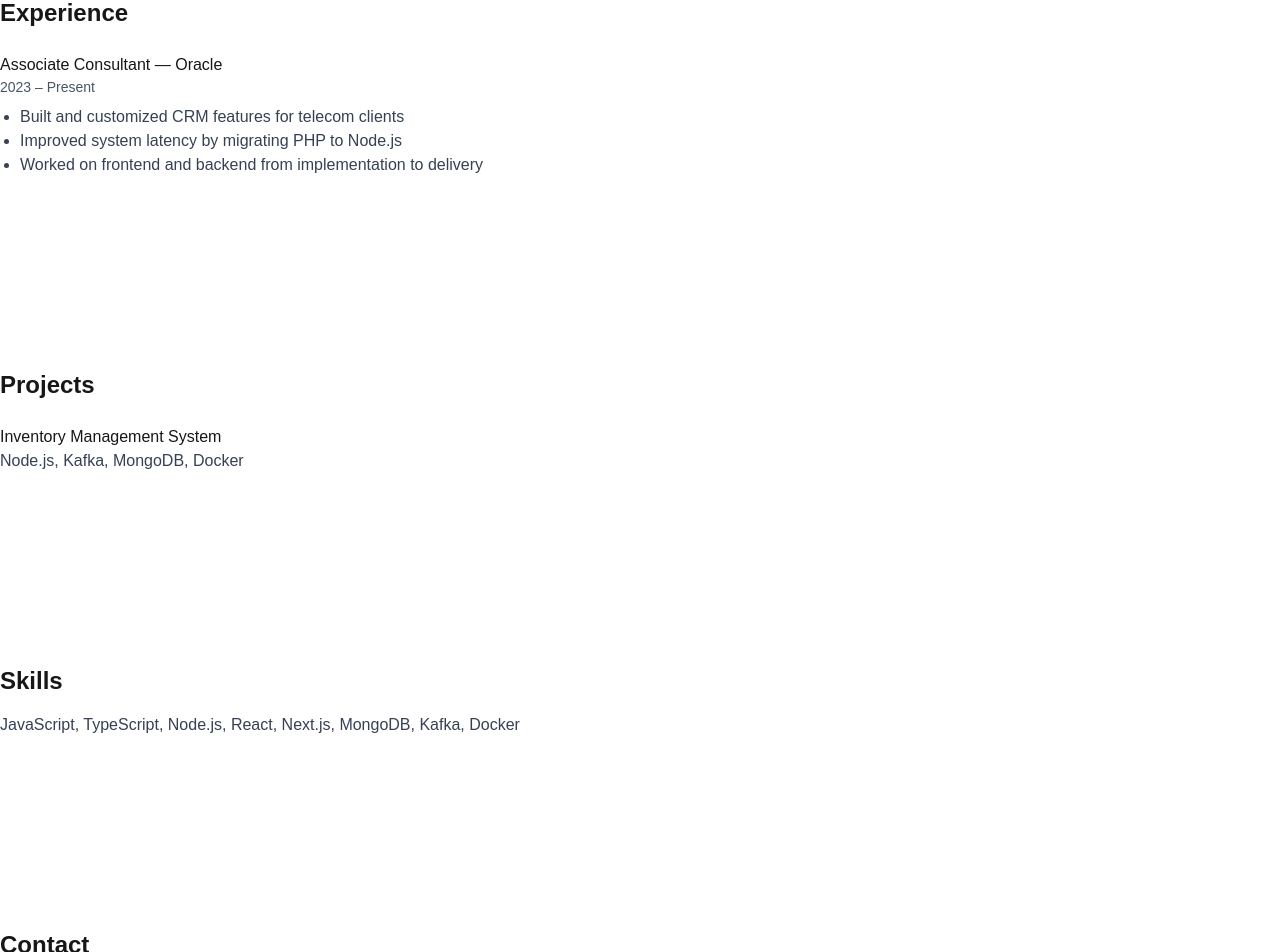
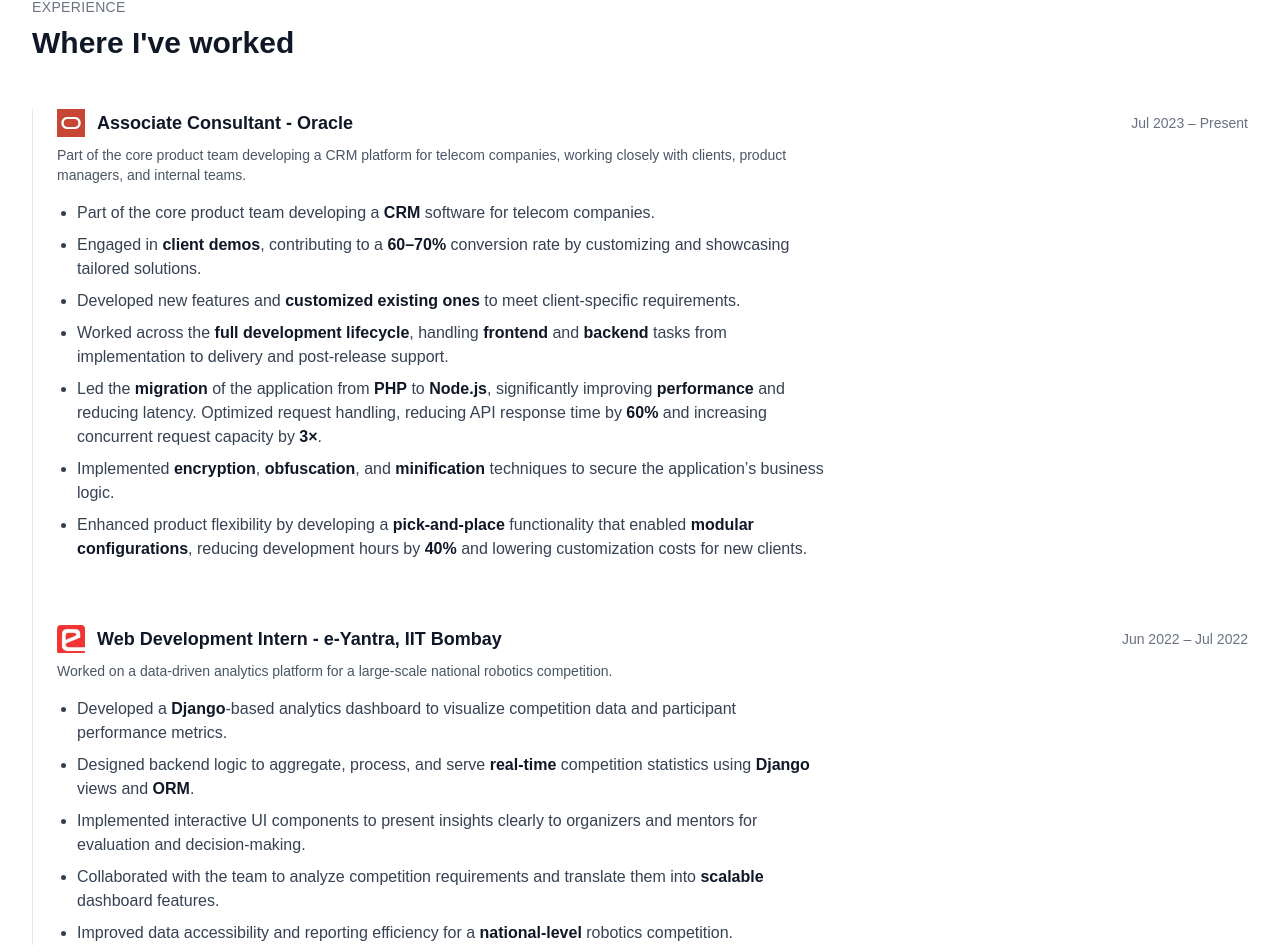
Before and after one commit to mk-singhal/manik-portfolio, a Next.js app: page / in a window 1280 px wide. Shown: the part 899-1851 px from the top of the page. Built offline with nearby package versions, Linux system fonts and the light colour scheme.

Commit message:
feat: add experience section

```diff
--- a/src/components/Experience.tsx
+++ b/src/components/Experience.tsx
@@ -1,16 +1,167 @@
+import Image from "next/image";
+import { Highlight } from "@/utilities/highlight";
+import { LINKS } from "@/utilities/constants";
+
 export default function Experience() {
   return (
-    <section id="experience" className="py-24">
-      <h2 className="text-2xl font-semibold">Experience</h2>
+    <section id="experience" className="bg-white py-24">
+      <div className="container mx-auto px-8">
+        {/* Section heading */}
+        <div className="mb-12">
+          <p className="mb-2 text-sm font-medium uppercase tracking-wide text-gray-500">
+            Experience
+          </p>
+          <h2 className="text-3xl font-bold text-gray-900">
+            Where I&apos;ve worked
+          </h2>
+        </div>
 
-      <div className="mt-6">
-        <h3 className="font-medium">Associate Consultant — Oracle</h3>
-        <p className="text-gray-600 text-sm">2023 – Present</p>
-        <ul className="list-disc ml-5 mt-2 text-gray-700">
-          <li>Built and customized CRM features for telecom clients</li>
-          <li>Improved system latency by migrating PHP to Node.js</li>
-          <li>Worked on frontend and backend from implementation to delivery</li>
-        </ul>
+        {/* Timeline */}
+        <div className="border-l border-gray-200 pl-6 space-y-16">
+          {/* Oracle */}
+          <div className="relative">
+            <div className="flex flex-col gap-2 sm:flex-row sm:items-center sm:justify-between">
+              <a
+                href={LINKS.ORACLE}
+                target="_blank"
+                rel="noopener noreferrer"
+                className="flex items-center gap-3 hover:underline underline-offset-4"
+              >
+                <Image
+                  src="/oracle_logo.jpg"
+                  alt="Oracle logo"
+                  width={28}
+                  height={28}
+                  className="opacity-100"
+                />
+                <h3 className="text-lg font-semibold text-gray-900">
+                  Associate Consultant - Oracle
+                </h3>
+              </a>
+
+              <span className="text-sm text-gray-500">Jul 2023 – Present</span>
+            </div>
+
+            <p className="mt-2 text-sm text-gray-600 max-w-3xl">
+              Part of the core product team developing a CRM platform for
+              telecom companies, working closely with clients, product managers,
+              and internal teams.
+            </p>
+
+            <ul className="mt-4 list-disc space-y-2 pl-5 text-gray-700 max-w-3xl">
+              <li>
+                Part of the core product team developing a{" "}
+                <Highlight>CRM</Highlight> software for telecom companies.
+              </li>
+
+              <li>
+                Engaged in <Highlight>client demos</Highlight>, contributing to
+                a <Highlight>60–70%</Highlight> conversion rate by customizing
+                and showcasing tailored solutions.
+              </li>
+
+              <li>
+                Developed new features and{" "}
+                <Highlight>customized existing ones</Highlight> to meet
+                client-specific requirements.
+              </li>
+
+              <li>
+                Worked across the{" "}
+                <Highlight>full development lifecycle</Highlight>, handling{" "}
+                <Highlight>frontend</Highlight> and{" "}
+                <Highlight>backend</Highlight> tasks from implementation to
+                delivery and post-release support.
+              </li>
+
+              <li>
+                Led the <Highlight>migration</Highlight> of the application from{" "}
+                <Highlight>PHP</Highlight> to <Highlight>Node.js</Highlight>,
+                significantly improving <Highlight>performance</Highlight> and
+                reducing latency. Optimized request handling, reducing API
+                response time by <Highlight>60%</Highlight> and increasing
+                concurrent request capacity by <Highlight>3×</Highlight>.
+              </li>
+
+              <li>
+                Implemented <Highlight>encryption</Highlight>,{" "}
+                <Highlight>obfuscation</Highlight>, and{" "}
+                <Highlight>minification</Highlight> techniques to secure the
+                application’s business logic.
+              </li>
+
+              <li>
+                Enhanced product flexibility by developing a{" "}
+                <Highlight>pick-and-place</Highlight> functionality that enabled{" "}
+                <Highlight>modular configurations</Highlight>, reducing
+                development hours by <Highlight>40%</Highlight> and lowering
+                customization costs for new clients.
+              </li>
+            </ul>
+          </div>
+
+          {/* Internship */}
+          <div className="relative">
+            <div className="flex flex-col gap-2 sm:flex-row sm:items-center sm:justify-between">
+              <a
+                href={LINKS.E_YANTRA}
+                target="_blank"
+                rel="noopener noreferrer"
+                className="flex items-center gap-3 hover:underline underline-offset-4"
+              >
+                <Image
+                  src="/e_yantra_logo.jpg"
+                  alt="IIT Bombay logo"
+                  width={28}
+                  height={28}
+                  className="opacity-80"
+                />
+                <h3 className="text-lg font-semibold text-gray-900">
+                  Web Development Intern - e-Yantra, IIT Bombay
+                </h3>
+              </a>
+
+              <span className="text-sm text-gray-500">Jun 2022 – Jul 2022</span>
+            </div>
+
+            <p className="mt-2 text-sm text-gray-600 max-w-3xl">
+              Worked on a data-driven analytics platform for a large-scale
+              national robotics competition.
+            </p>
+
+            <ul className="mt-4 list-disc space-y-2 pl-5 text-gray-700 max-w-3xl">
+              <li>
+                Developed a <Highlight>Django</Highlight>-based analytics
+                dashboard to visualize competition data and participant
+                performance metrics.
+              </li>
+
+              <li>
+                Designed backend logic to aggregate, process, and serve{" "}
+                <Highlight>real-time</Highlight> competition statistics using{" "}
+                <Highlight>Django</Highlight> views and{" "}
+                <Highlight>ORM</Highlight>.
+              </li>
+
+              <li>
+                Implemented interactive UI components to present insights
+                clearly to organizers and mentors for evaluation and
+                decision-making.
+              </li>
+
+              <li>
+                Collaborated with the team to analyze competition requirements
+                and translate them into <Highlight>scalable</Highlight>{" "}
+                dashboard features.
+              </li>
+
+              <li>
+                Improved data accessibility and reporting efficiency for a{" "}
+                <Highlight>national-level</Highlight> robotics competition.
+              </li>
+            </ul>
+          </div>
+        </div>
       </div>
     </section>
   );
--- a/src/components/Hero.tsx
+++ b/src/components/Hero.tsx
@@ -4,16 +4,17 @@
   return (
     <header
       id="home"
-      className="scroll-mt-16 bg-white p-8 min-h-[calc(100vh-4rem)] flex items-center"
+      className="relative scroll-mt-16 bg-white p-8 min-h-[calc(100vh-4rem)] flex items-center"
     >
-      <div className="container mx-auto grid w-full grid-cols-1 items-center gap-12 lg:grid-cols-[3fr_2fr]">
+      <div className="p-4 container mx-auto grid w-full grid-cols-1 items-center gap-12 lg:grid-cols-2">
+
         {/* Left: Text */}
         <div>
           <h1 className="mb-4 text-3xl font-bold leading-tight text-gray-900 lg:text-5xl">
             Hi, I&apos;m Manik <br /> Software Engineer
           </h1>
 
-          <p className="mb-6 text-gray-600 md:pr-16 xl:pr-28">
+          <p className="mb-6 max-w-[42rem] text-gray-600">
             I build scalable backend systems and production-ready web
             applications with a strong focus on performance, reliability, and
             clean architecture.
@@ -41,9 +42,9 @@
           <Image
             src="/dd.svg"
             alt="Developer illustration"
-            width={420}
-            height={420}
-            className="max-w-[420px] w-full"
+            width={640}
+            height={640}
+            className="max-w-[540px] w-full"
             priority
           />
         </div>
--- /dev/null
+++ b/src/utilities/constants.ts
@@ -0,0 +1,5 @@
+// src/utilities/constants.ts
+export const LINKS = {
+  ORACLE: "https://www.oracle.com",
+  E_YANTRA: "https://www.e-yantra.org",
+};
--- /dev/null
+++ b/src/utilities/highlight.tsx
@@ -0,0 +1,10 @@
+// src/utilities/highlight.tsx
+import { ReactNode } from "react";
+
+export function Highlight({ children }: { children: ReactNode }) {
+  return (
+    <span className="font-semibold text-gray-900">
+      {children}
+    </span>
+  );
+}
```
Also changed, not shown: public/e_yantra_logo.jpg (added), public/oracle_logo.jpg (added).
